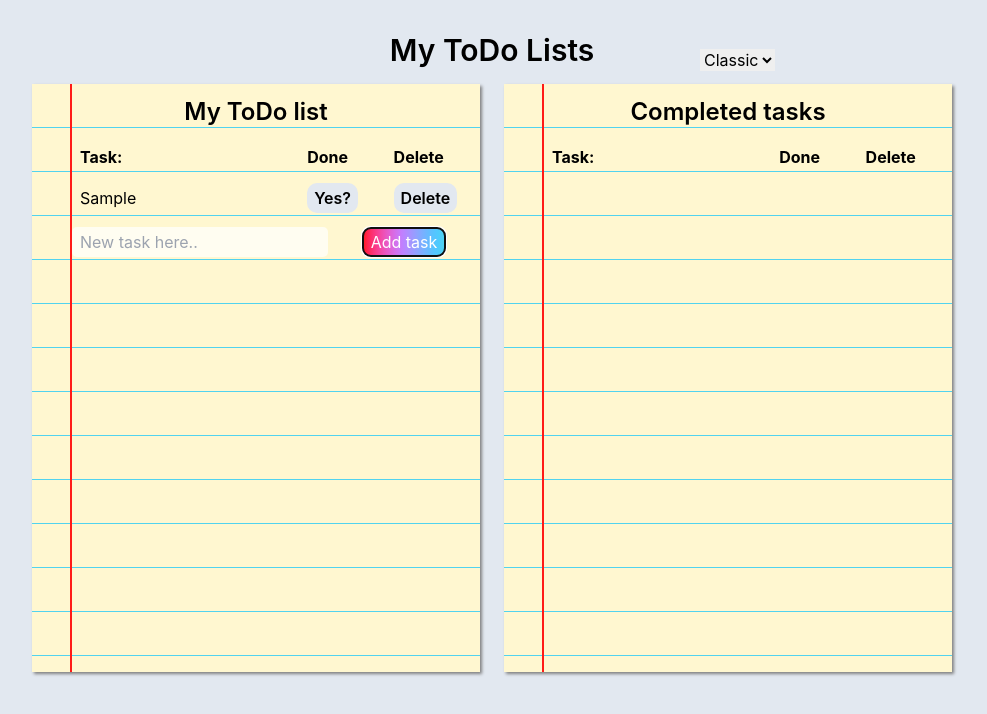
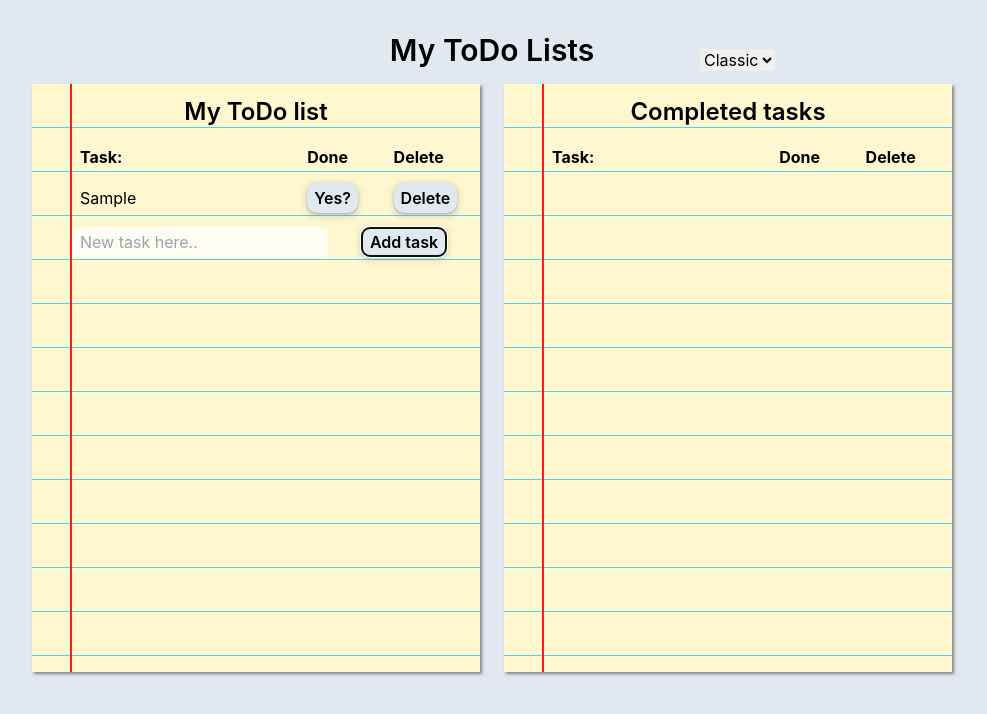
Before and after one commit to Ballademager/todo-react, a React (Vite) app: page / in a window 1280 px wide. Both pictures are taken after typing "Sample" into the empty fields and a click on the button "Add task". Shown: the top 714 px of the page, without its empty margins (148-1135 px from the left). Built offline with nearby package versions, Linux system fonts and the light colour scheme.

Commit message:
gradient

```diff
--- a/src/components/Form.module.css
+++ b/src/components/Form.module.css
@@ -18,9 +18,11 @@
     align-self: center;
     padding: 2px 8px;
     margin-bottom: 3px;
-    color: white;
-    /* background-color: color-mix(in srgb, var(--paper-yellow) 80%, var(--vert-yellow) 20%); */
-    background: linear-gradient(in oklch to right, var(--vert-clr), var(--lines-clr));
+    color: black;
+    font-weight: 600;
+    box-shadow: rgba(60, 64, 67, 0.3) 0px 1px 2px 0px, rgba(60, 64, 67, 0.15) 0px 2px 6px 2px;
+    /* background: linear-gradient(in oklch to right, var(--vert-clr), var(--lines-clr)); */
+    background: var(--body-bg-clr);
     background-repeat: no-repeat;
   }
   @media (width < 466px) {
--- a/src/components/ListItem.module.css
+++ b/src/components/ListItem.module.css
@@ -5,9 +5,11 @@
 .button {
   border-radius: 10px;
   /* border: 1px solid var(--lines-clr); */
-  background: var(--body-bg-clr);
+  background: var(--bg-slate);
   background-repeat: no-repeat;
   font-weight: 600;
+  box-shadow: rgba(99, 99, 99, 0.2) 0px 2px 8px 0px;
+  box-shadow: rgba(60, 64, 67, 0.3) 0px 1px 2px 0px, rgba(60, 64, 67, 0.15) 0px 2px 6px 2px;
   /* color: white; */
   padding: 2px 6px;
   align-self: center;
```
